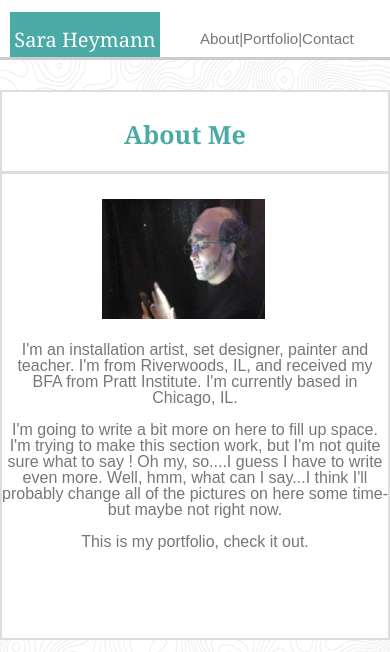
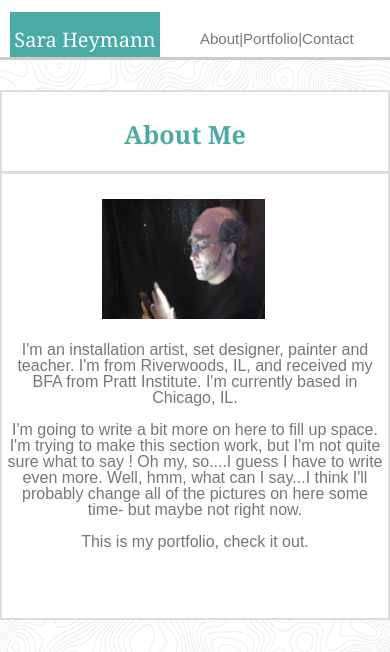
Before and after one commit to saraheymann/Responsive-Portfolio, a plain HTML site: page index.html in a window 390 px wide. Shown: the top 652 px of the page. Drawn offline with Linux system fonts and the light colour scheme.

Commit message:
updating 412 360

```diff
--- a/assets/css/styles.css
+++ b/assets/css/styles.css
@@ -242,7 +242,7 @@ table{
 /*	clear: both;
 	float: left;*/
 	width: 100%;
-	height: 550px;
+	height: 530px;
 /*	background-color: #ffffff;
 	border: solid 2px #dddddd;*/
 	margin-left: 0px;
@@ -269,11 +269,12 @@ table{
 	width: 163px;
 }
 .bio{
-/*	font-family: 'Arial','Helvetica Neue', Helvetica, sans-serif;
-	color: #777777;*/
+	font: 20px, 'Arial','Helvetica Neue', Helvetica, sans-serif;
+	/*color: #777777;*/
 	margin-top: 250px;
 	text-align: center;
-	margin-left: 0px;
+	margin-left: 2px;
+	margin-right: 2px;
 	margin-bottom: 10px;
 }
 footer{
```
